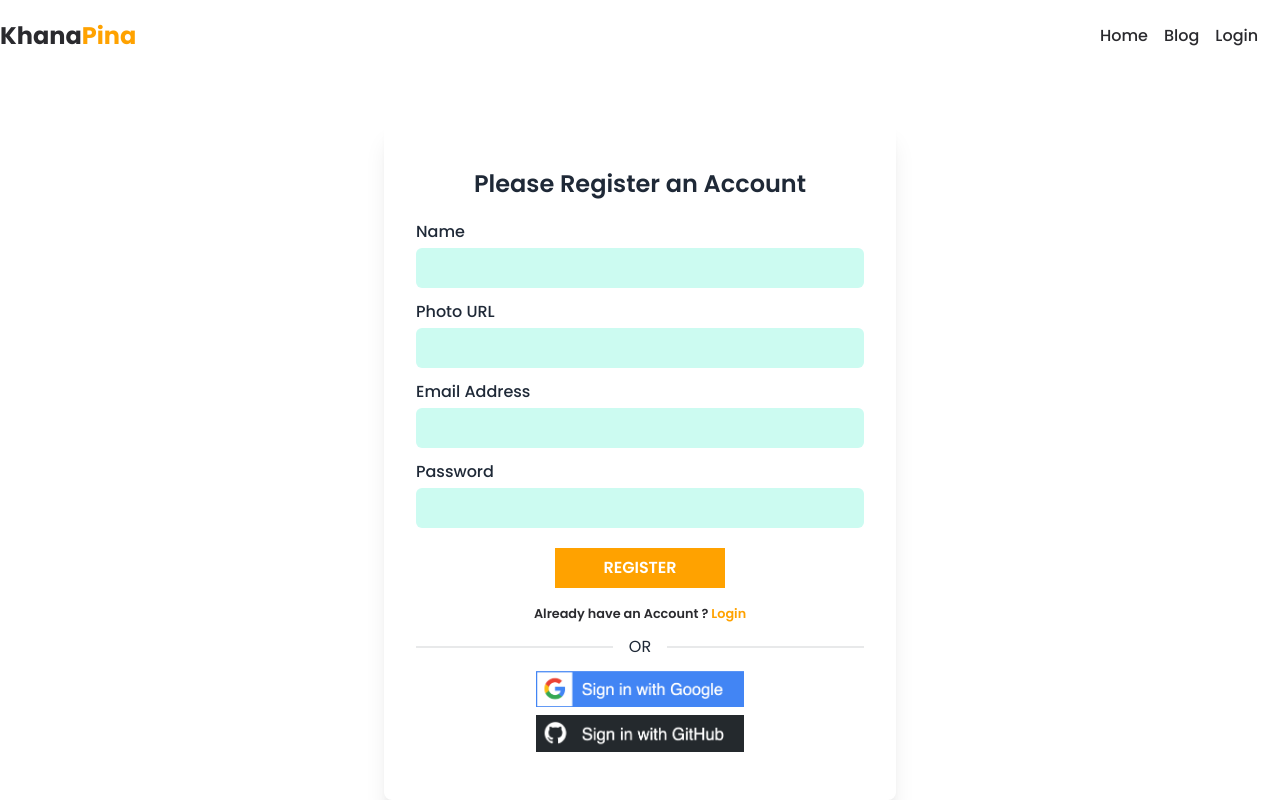
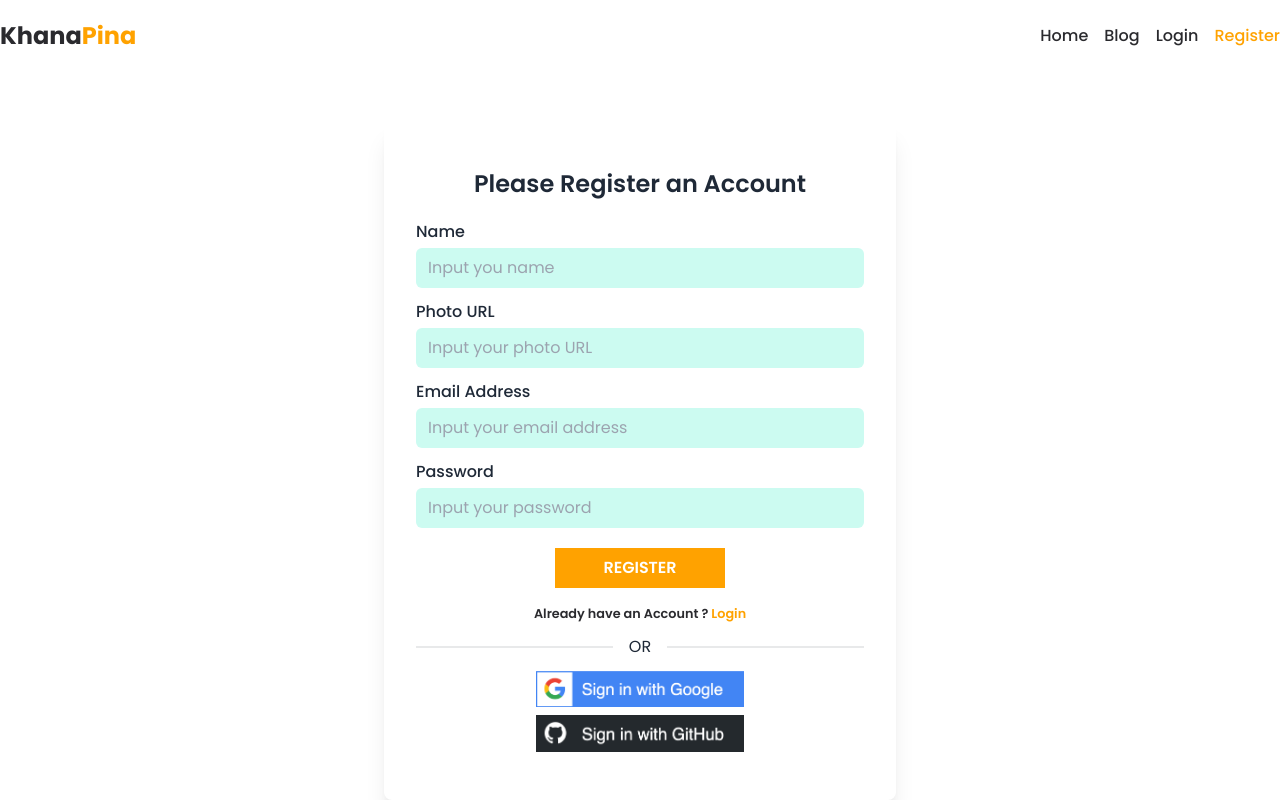
Before and after one commit to ihshadin/khana-pina-client, a React (Vite) app: page /register in a window 1280 px wide. Shown: the top 800 px of the page. Built offline with nearby package versions, Linux system fonts and the light colour scheme; no server answers.

Commit message:
lazy load image components added

```diff
--- a/package.json
+++ b/package.json
@@ -9,6 +9,7 @@
     "preview": "vite preview"
   },
   "dependencies": {
+    "@react-pdf/renderer": "^3.1.9",
     "@smastrom/react-rating": "^1.3.1",
     "daisyui": "^2.51.6",
     "firebase": "^9.21.0",
@@ -18,6 +19,8 @@
     "react-dom": "^18.2.0",
     "react-hot-toast": "^2.4.1",
     "react-icons": "^4.8.0",
+    "react-lazy-load-image-component": "^1.5.6",
+    "react-pdf": "^6.2.2",
     "react-router-dom": "^6.11.0",
     "sort-by": "^1.2.0"
   },
--- a/src/components/Header/Header.jsx
+++ b/src/components/Header/Header.jsx
@@ -1,6 +1,6 @@
 import React, { useContext, useState } from 'react';
 import logo from '../../../public/logo.png'
-import { NavLink } from 'react-router-dom';
+import { Link, NavLink } from 'react-router-dom';
 import { TfiAlignRight, TfiAngleDoubleRight } from "react-icons/tfi";
 import { AuthContext } from '../providers/AuthProvider';
 
@@ -16,7 +16,7 @@ const Header = () => {
         <header className='flex items-center justify-between py-5 px-3 xl:px-0 xl:container mx-auto relative'>
             <div>
                 {/* <img className='w-36' src={logo} alt="" /> */}
-                <h1 className='font-bold text-2xl text-[#2a2a2e]'>Khana<span className='text-[#ffa200]'>Pina</span></h1>
+                <Link to='/' className='font-bold text-2xl text-[#2a2a2e]'>Khana<span className='text-[#ffa200]'>Pina</span></Link>
             </div>
             <div>
                 <div className='md:hidden' onClick={() => setMenuOpen(!menuOpen)}>
@@ -30,7 +30,11 @@ const Header = () => {
                     <NavLink to='/blog' className={({ isActive }) => isActive ? "text-[#ffa200]" : "" + `hover:text-[#ffa200]`}>Blog</NavLink>
                     {/* <NavLink to='/login' className={({ isActive }) => isActive ? "text-[#ffa200]" : "" + `hover:text-[#ffa200]`}>Login</NavLink> */}
                     {
-                        user ? <img className='w-8 h-8 object-cover rounded-full cursor-pointer' title={user.displayName} src={user.photoURL || 'https://media.licdn.com/dms/image/C5603AQEyNKnirxXA5w/profile-displayphoto-shrink_800_800/0/1632428106559?e=2147483647&v=beta&t=C2zGNkOkQTs6_ZkL3Sq22-KELUUGw9N9FlLSObMPfos'} alt="" /> : <NavLink to='/login' className={({ isActive }) => isActive ? "text-[#ffa200]" : "" + `hover:text-[#ffa200]`}>Login</NavLink>
+                        user ? <img className='w-8 h-8 object-cover rounded-full cursor-pointer' title={user.displayName} src={user.photoURL || 'https://media.licdn.com/dms/image/C5603AQEyNKnirxXA5w/profile-displayphoto-shrink_800_800/0/1632428106559?e=2147483647&v=beta&t=C2zGNkOkQTs6_ZkL3Sq22-KELUUGw9N9FlLSObMPfos'} alt="" />
+                            : <>
+                                <NavLink to='/login' className={({ isActive }) => isActive ? "text-[#ffa200]" : "" + `hover:text-[#ffa200]`}>Login</NavLink>
+                                <NavLink to='/register' className={({ isActive }) => isActive ? "text-[#ffa200]" : "" + `hover:text-[#ffa200]`}>Register</NavLink>
+                            </>
                     }
                     {
                         user && <button onClick={handleLogOut}>Logout</button>
--- a/src/components/Pages/Blog/Blog.jsx
+++ b/src/components/Pages/Blog/Blog.jsx
@@ -13,7 +13,7 @@ const Blog = () => {
                     </p>
                 </div>
                 <div className='bg-slate-100 rounded-2xl py-8 px-6 mb-4'>
-                    <h4 className='text-xl font-semibold text-[#ffa200]'>II. Tell us the How to validate React props using PropTypes</h4>
+                    <h4 className='text-xl font-semibold text-[#ffa200]'>II. How to validate React props using PropTypes</h4>
                     <p>To validate React props using PropTypes.
                         To use PropTypes, I need to import it from the 'prop-types' package and then define the propTypes object in My component. The propTypes object should contain a set of keys, with the name of each key being the name of the prop I want to validate, and the value of each key being the type I want to validate against.</p>
                 </div>
--- a/src/components/Pages/ChefRecipes/RecipeCard.jsx
+++ b/src/components/Pages/ChefRecipes/RecipeCard.jsx
@@ -9,7 +9,7 @@ const RecipeCard = ({ recipe }) => {
 
     const handleFavorite = (event) => {
         event.currentTarget.disabled = true;
-        return toast.success('Successfully added in the favorite!');
+        return toast.success('The recipe is your favorite!');
     }
 
     return (
@@ -21,14 +21,15 @@ const RecipeCard = ({ recipe }) => {
             }
             <p className='font-medium mt-2'>Cooking Method:</p>
             <p className='text-sm'>{cooking_method}</p>
-            <span className='mt-3'>
+            <div className='flex items-center mt-3 gap-1'>
                 <Rating
                     style={{ maxWidth: 100 }}
                     readOnly
                     orientation="horizontal"
                     value={rating}
-                /> {rating}
-            </span>
+                />
+                <span>{rating}</span>
+            </div>
             <button onClick={handleFavorite} className='py-2 px-6 bg-[#ffa200] font-semibold text-white mt-3 block w-full absolute bottom-0 left-0 disabled:bg-zinc-600'>Favorite</button>
         </div>
     );
--- a/src/components/Pages/ChefsCard/ChefsCard.jsx
+++ b/src/components/Pages/ChefsCard/ChefsCard.jsx
@@ -1,4 +1,5 @@
 import React from 'react';
+import { LazyLoadImage } from 'react-lazy-load-image-component';
 import { Link } from 'react-router-dom';
 
 const ChefsCard = ({ chef }) => {
@@ -6,7 +7,12 @@ const ChefsCard = ({ chef }) => {
 
     return (
         <div className='shadow-lg rounded-lg'>
-            <img className='rounded-lg w-full h-64 object-cover' src={chef_picture} alt="" />
+            <LazyLoadImage
+                src={chef_picture}
+                className='rounded-lg w-full h-64 object-cover'
+                effect='blur'
+            />
+            {/* <img className='rounded-lg w-full h-64 object-cover' src={chef_picture} alt="" /> */}
             <div className='p-4'>
                 <h2 className='text-2xl font-semibold'>{chef_name}</h2>
                 <p className='text-zinc-500'><span className='font-semibold text-[#ffa200]'>{years_of_experience}</span> Years of experience</p>
--- a/src/components/Pages/Login/Login.jsx
+++ b/src/components/Pages/Login/Login.jsx
@@ -45,11 +45,11 @@ const Login = () => {
                 <h4 className='text-xl md:text-2xl font-semibold text-center mb-5'>Please Sign in your Account</h4>
                 <div className='mb-3'>
                     <label htmlFor="login_email" className='block font-medium mb-1'>Email Address</label>
-                    <input type="email" name="login_email" id="login_email" className='block w-full bg-teal-100 px-3 py-2 rounded-md' required />
+                    <input type="email" name="login_email" id="login_email" className='block w-full bg-teal-100 px-3 py-2 rounded-md' placeholder='Input email address' required />
                 </div>
                 <div className='mb-2'>
                     <label htmlFor="login_password" className='block font-medium mb-1'>Password</label>
-                    <input type="password" name="login_password" id="login_password" className='block w-full bg-teal-100 px-3 py-2 rounded-md' required />
+                    <input type="password" name="login_password" id="login_password" className='block w-full bg-teal-100 px-3 py-2 rounded-md' placeholder='Input Password' required />
                 </div>
                 <small className='block text-teal-500'>{success}</small>
                 <small className='block text-red-500'>{error}</small>
--- a/src/components/Pages/Login/Register.jsx
+++ b/src/components/Pages/Login/Register.jsx
@@ -60,19 +60,19 @@ const Register = () => {
                 <h4 className='text-xl md:text-2xl font-semibold text-center mb-5'>Please Register an Account</h4>
                 <div className='mb-3'>
                     <label htmlFor="signup_name" className='block font-medium mb-1'>Name</label>
-                    <input type="text" name="signup_name" id="signup_name" className='block w-full bg-teal-100 px-3 py-2 rounded-md' required />
+                    <input type="text" name="signup_name" id="signup_name" className='block w-full bg-teal-100 px-3 py-2 rounded-md' placeholder='Input you name' required />
                 </div>
                 <div className='mb-3'>
                     <label htmlFor="signup_photourl" className='block font-medium mb-1'>Photo URL</label>
-                    <input type="text" name="signup_photo" id="signup_photo" className='block w-full bg-teal-100 px-3 py-2 rounded-md' required />
+                    <input type="text" name="signup_photo" id="signup_photo" className='block w-full bg-teal-100 px-3 py-2 rounded-md' placeholder='Input your photo URL' required />
                 </div>
                 <div className='mb-3'>
                     <label htmlFor="signup_email" className='block font-medium mb-1'>Email Address</label>
-                    <input type="email" name="signup_email" id="signup_email" className='block w-full bg-teal-100 px-3 py-2 rounded-md' required />
+                    <input type="email" name="signup_email" id="signup_email" className='block w-full bg-teal-100 px-3 py-2 rounded-md' placeholder='Input your email address' required />
                 </div>
                 <div className='mb-2'>
                     <label htmlFor="signup_password" className='block font-medium mb-1'>Password</label>
-                    <input type="password" name="signup_password" id="signup_password" className='block w-full bg-teal-100 px-3 py-2 rounded-md' required />
+                    <input type="password" name="signup_password" id="signup_password" className='block w-full bg-teal-100 px-3 py-2 rounded-md' placeholder='Input your password' required />
                 </div>
                 <small className='block text-teal-400'>{success}</small>
                 <small className='block text-red-500'>{error}</small>
--- a/src/main.jsx
+++ b/src/main.jsx
@@ -22,7 +22,6 @@ const router = createBrowserRouter([
       {
         path: '/',
         element: <Home />,
-        // loader: ({ params }) => fetch('https://khana-pina-server-ihshadin.vercel.app/chefs')
       },
       {
         path: 'blog',
```
Also changed, not shown: src/components/Pages/ChefRecipes/ChefRecipes.jsx (+10 -1 lines), src/components/Pages/Home/Home.jsx (+7 -2 lines), 2 other files (tests, documents, lock files or other folders).
